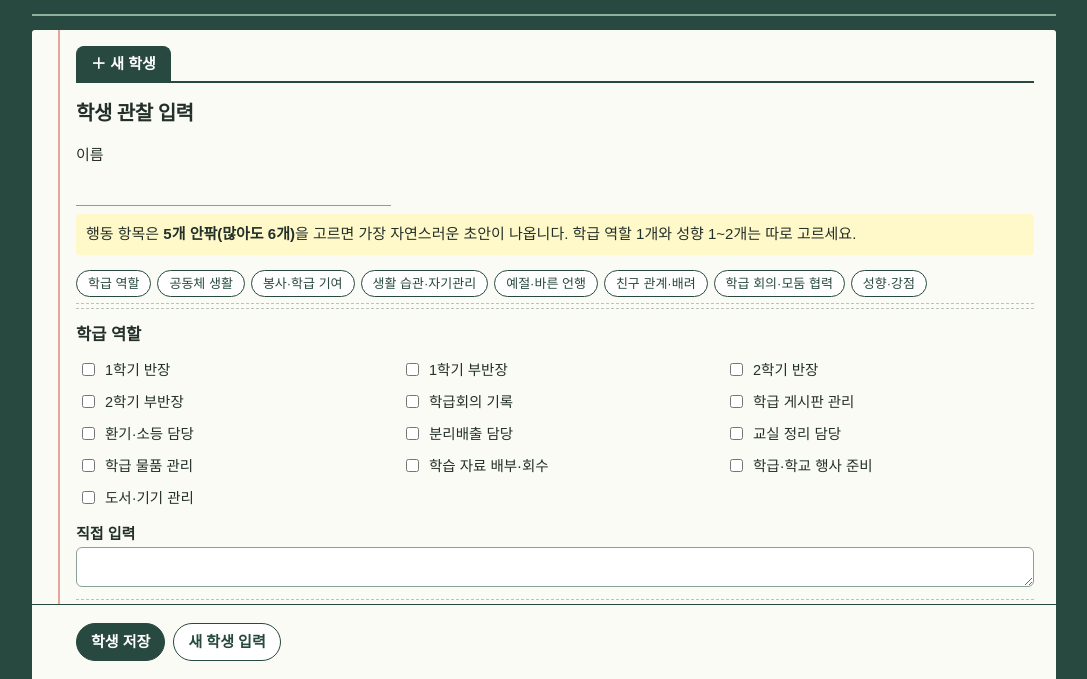
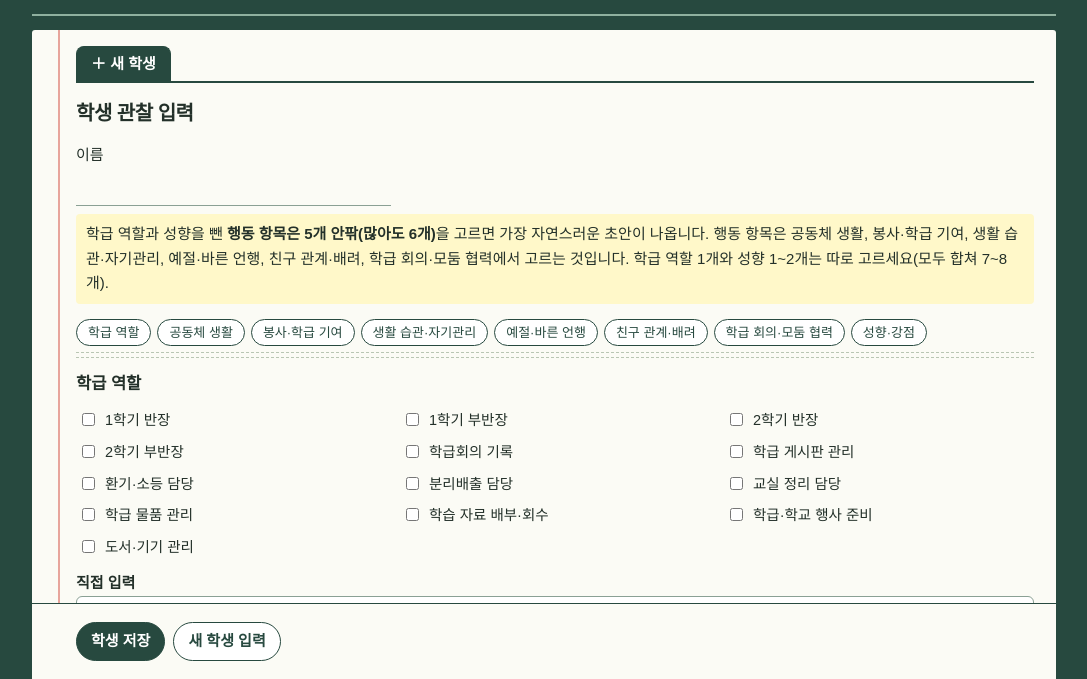
Before and after one commit to kimminjae13579-netizen/haengbal-helper, a plain HTML site: page index.html in a window 1280 px wide. Shown: the part 99-778 px from the top of the page, without its empty margins (96-1183 px from the left). Drawn offline with Linux system fonts and the light colour scheme.

Commit message:
항목 개수 안내 보완 (역할·성향 제외, 모두 합쳐 7~8개)
Co-Authored-By: Claude Opus 5.5 <noreply@anthropic.com>

```diff
--- a/index.html
+++ b/index.html
@@ -43,7 +43,7 @@ section button.link{color:var(--red)}
 </style></head><body><main>
 <header><h1>중1 행발 학급 입력 도우미</h1></header>
 <section id="entry" aria-labelledby="editorTitle"><div id="tabs" role="tablist" aria-label="학생 바꾸기"></div><h2 id="editorTitle">학생 관찰 입력</h2><div class="formrow"><label class="field">이름<input id="code" maxlength="30" autocomplete="off" spellcheck="false"></label></div>
-<p class="note">행동 항목은 <strong>5개 안팎(많아도 6개)</strong>을 고르면 가장 자연스러운 초안이 나옵니다. 학급 역할 1개와 성향 1~2개는 따로 고르세요.</p><nav id="jump" aria-label="영역 바로가기"></nav><div id="areas"></div>
+<p class="note">학급 역할과 성향을 뺀 <strong>행동 항목은 5개 안팎(많아도 6개)</strong>을 고르면 가장 자연스러운 초안이 나옵니다. 행동 항목은 공동체 생활, 봉사·학급 기여, 생활 습관·자기관리, 예절·바른 언행, 친구 관계·배려, 학급 회의·모둠 협력에서 고르는 것입니다. 학급 역할 1개와 성향 1~2개는 따로 고르세요(모두 합쳐 7~8개).</p><nav id="jump" aria-label="영역 바로가기"></nav><div id="areas"></div>
 <div id="scenes"></div>
 <div class="row"><button type="button" class="primary" id="make">선택 완료 · 초안 보기</button><span id="makeNote" class="secondary"></span></div>
 <div class="draftbox" id="draftbox"><h3>행발 초안</h3><textarea id="draft" maxlength="3000" aria-describedby="meter draftNote"></textarea><div class="row" hidden><span id="meter" class="meter"></span><button type="button" id="regen">다시 만들기</button><button type="button" id="aiCopyOne">이 학생 AI 다듬기 요청문 복사</button><label class="opt"><input type="checkbox" id="optTag"> 인성 요소 괄호 표기 (예: (배려))</label></div><p id="draftNote" class="secondary" hidden></p><p id="lint" hidden></p></div>
```
